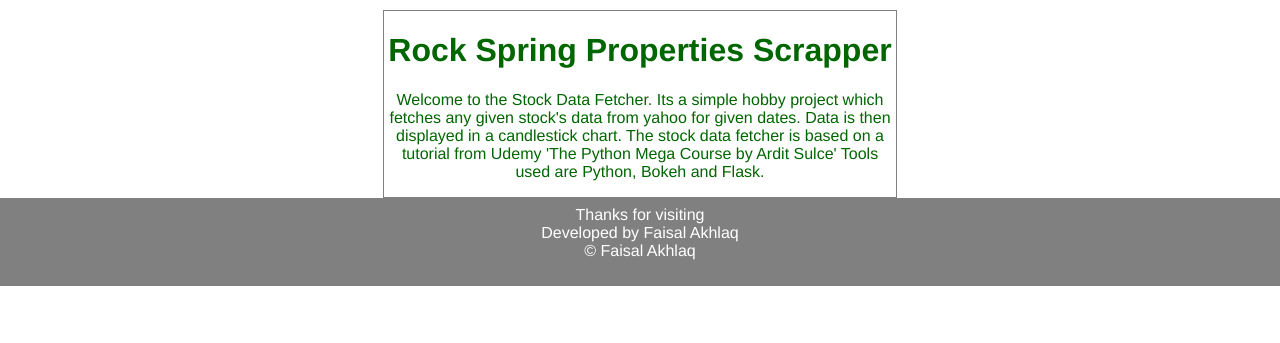
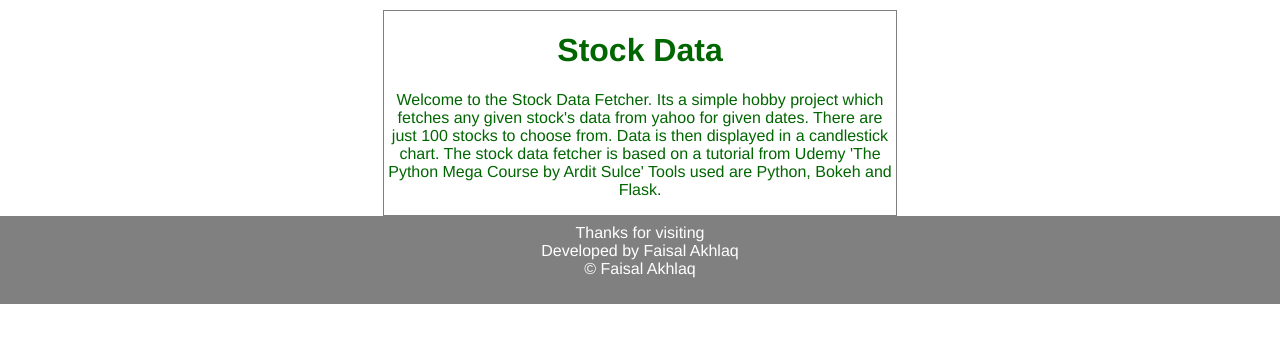
Before and after one commit to faisalakhlaq/stockblog, a Flask app: page / in a window 1280 px wide. Shown: the part 48-391 px from the top of the page. Run offline with Flask 2, Linux system fonts and the light colour scheme.

Commit message:
only 100 stocks to choose from

```diff
--- a/stock_data/routes.py
+++ b/stock_data/routes.py
@@ -1,6 +1,6 @@
 from datetime import datetime
 from flask import render_template, request
-from get_all_tickers import get_tickers as gt
+# from get_all_tickers import get_tickers as gt
 
 from stock_data import app
 from stock_data.forms import StockDataForm
@@ -15,23 +15,25 @@ def home():
 
 @app.route('/stock_data', methods=['GET', 'POST'])
 def stock_data():
-    list_of_tickers = gt.get_tickers()
+    # list_of_tickers = gt.get_tickers()
+    first_tickers = ['DDD', 'MMM', 'WBAI', 'EGHT', 'AHC', 'AOS', 'ATEN', 'AIR', 'AAN', 'ABB', 'ABT', 'ABBV', 'ANF', 'AGD', 'AWP', 'ACP', 'JEQ', 'ASGI', 'AOD', 'ABM', 'AKR', 'ACEL', 'ACN', 'ACCO', 'ATV', 'AYI', 'GOLF', 'ADX', 'PEO', 'ADCT', 'AGRO', 'ADNT', 'ADT', 'ATGE', 'AAP', 'ADSW', 'WMS', 'ASIX', 'AVK', 'ACM', 'AEFC', 'AEB', 'AEG', 'AER', 'AJRD', 'AMG', 'MGR', 'MGRB', 'AFL', 'MITT', 'AGCO', 'A', 'AEM', 'ADC', 'AL', 'APD', 'ALG', 'AGI', 'ALK', 'AIN', 'ALB', 'ACI', 'AA', 'ALC', 'ALEX', 'ALX', 'ARE', 'AQN', 'AQNA', 'AQNB', 'BABA', 'Y', 'ATI', 'ALLE', 'ALE', 'ADS', 'AFB', 'AWF', 'AB', 'AIO', 'CBH', 'NCV', 'NCZ', 'ACV', 'NFJ', 'NIE', 'ALSN', 'ALL', 'ALLY', 'PINE', 'ALTG', 'AYX', 'ATUS', 'MO', 'ACH', 'ALUS', 'AMBC', 'ABEV', 'AMC', 'AMCR', 'AEE']
+
     form = StockDataForm()
     if request.method == 'GET':
-        return render_template("stock_data.html", list_of_tickers=list_of_tickers, form=form)
+        return render_template("stock_data.html", list_of_tickers=first_tickers, form=form)
     elif request.method == 'POST':
         if not form.validate_on_submit() or \
                 form.startdate.data > form.enddate.data or \
                 form.startdate.data > datetime.date(datetime.now()):
             error_message = "Invalid Dates!"
-            return render_template("stock_data.html", list_of_tickers=list_of_tickers,
+            return render_template("stock_data.html", list_of_tickers=first_tickers,
                                    error_message=error_message, form=form)
 
         stock_ticker = request.form.get('stock_ticker_list')
         start_date = form.startdate.data
         end_date = form.enddate.data
         data = StockAnalyzer().get_graph(stock_ticker, start_date, end_date)
-        return render_template("stock_data.html", list_of_tickers=list_of_tickers,
+        return render_template("stock_data.html", list_of_tickers=first_tickers,
                                script1=data[0], div1=data[1], cdn_js=data[2], form=form)
 
 
--- a/stock_data/templates/errors/403.html
+++ b/stock_data/templates/errors/403.html
@@ -1,6 +1,7 @@
 {%extends "main_page.html"%}
 
 {% block content %}
+<div class="stock-page">
 <div class="404-page">
     <h3>Lucky You! You landed on this Error Page</h3>
     <h1>Wow. You don't have permission for that yet (403)</h1>
@@ -10,4 +11,5 @@
     <p>Please check your account and try again</p>
     <p>Click on another link in the menu bar and get yourself out of here.</p>
 </div>
+</div>
 {% endblock %}
--- a/stock_data/templates/errors/404.html
+++ b/stock_data/templates/errors/404.html
@@ -1,6 +1,7 @@
 {%extends "main_page.html"%}
 
 {% block content %}
+<div class="stock-page">
 <div class="404-page">
     <h3>Lucky You! You landed on this Error Page</h3>
     <h1>Oops. Page not found (404)</h1>
@@ -9,4 +10,5 @@
     </div>
     <p>Click on another link in the menu bar and get yourself out of here.</p>
 </div>
+</div>
 {% endblock %}
--- a/stock_data/templates/errors/500.html
+++ b/stock_data/templates/errors/500.html
@@ -1,6 +1,7 @@
 {%extends "main_page.html"%}
 
 {% block content %}
+<div class="stock-page">
 <div class="404-page">
     <h3>Lucky You! You landed on this Error Page</h3>
     <h1>Oops. Something went wrong (500)</h1>
@@ -10,4 +11,5 @@
     <p>We are experiencing some trouble at our end.</p>
     <p>Please try again later.</p>
 </div>
+</div>
 {% endblock %}
--- a/stock_data/templates/home.html
+++ b/stock_data/templates/home.html
@@ -1,7 +1,7 @@
 {%extends "main_page.html"%}
 {%block content%}
 <div class="stock-page">
-    <h1>Rock Spring Properties Scrapper</h1>
+    <h1>Stock Data</h1>
     <div class="error-message">
         {% if error_message %}
             {{ error_message | safe }} <br>
@@ -10,7 +10,8 @@
     <div>
         <p>
             Welcome to the Stock Data Fetcher. Its a simple hobby project which
-            fetches any given stock's data from yahoo for given dates.
+            fetches any given stock's data from yahoo for given dates. There are
+            just 100 stocks to choose from.
             Data is then displayed in a candlestick chart.
             The stock data fetcher is based on a tutorial from Udemy
             'The Python Mega Course by Ardit Sulce'
```
